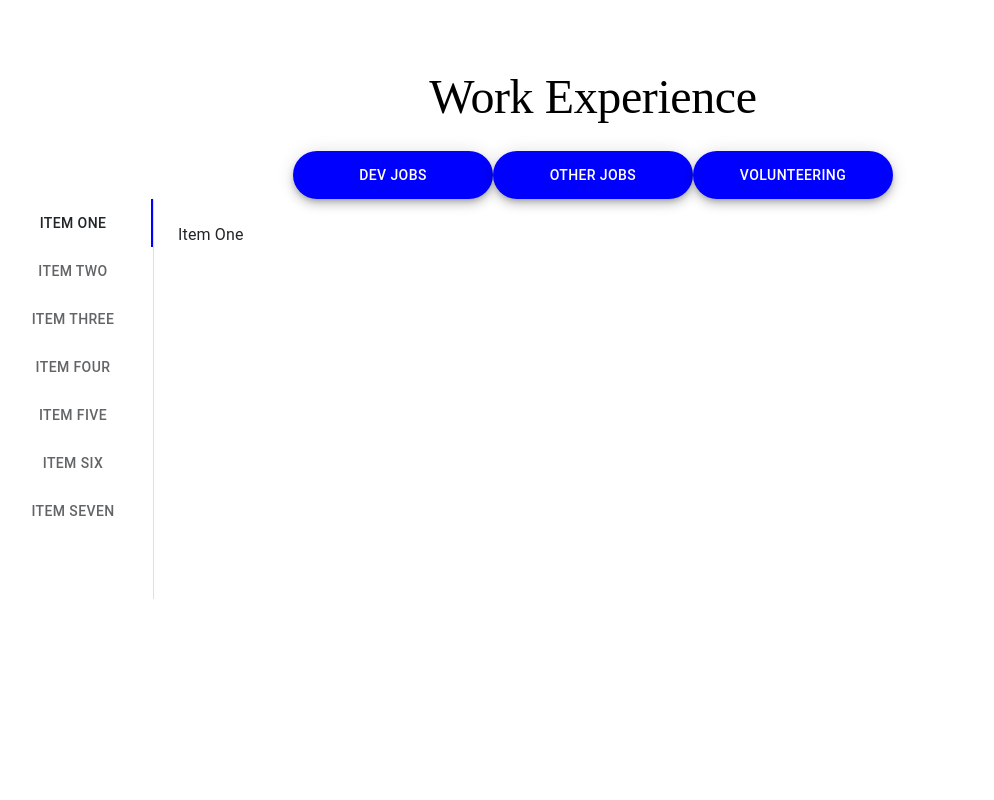
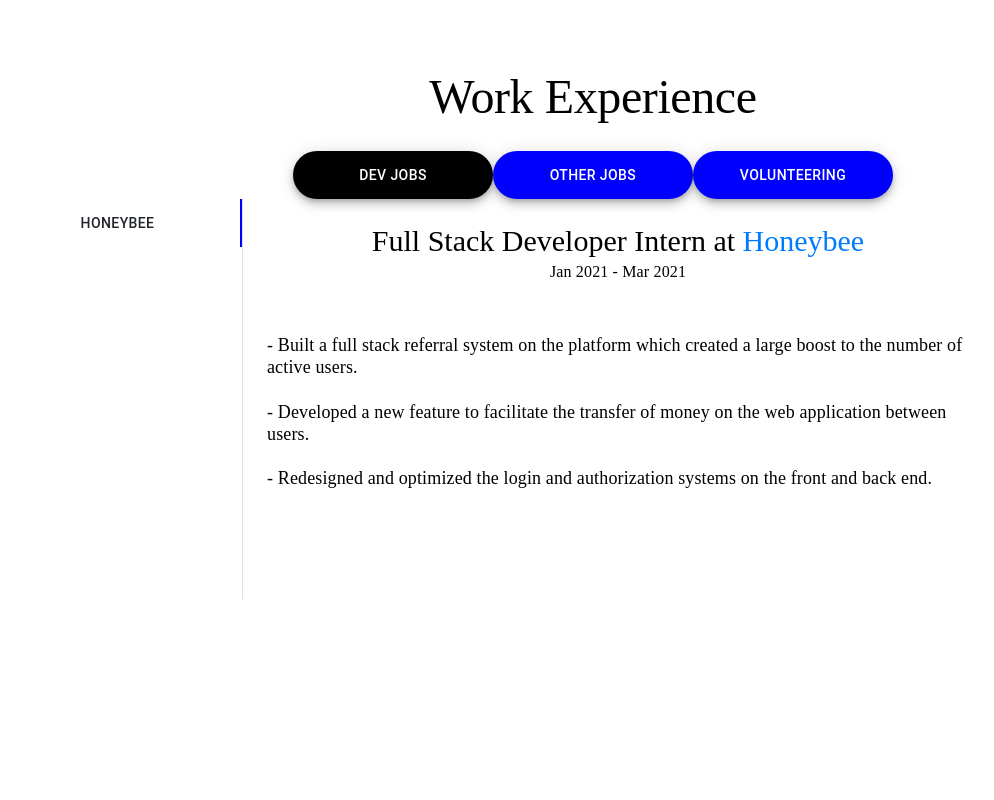
Before and after one commit to WattersIV/portfolio, a React (Create React App) app: page / in a window 1280 px wide. Shown: the part 1160-1960 px from the top of the page, without its empty margins (47-1041 px from the left). Built offline with nearby package versions, Linux system fonts and the light colour scheme.

Commit message:
Add work experience functionality

```diff
--- a/package.json
+++ b/package.json
@@ -15,7 +15,7 @@
     "react": "^17.0.1",
     "react-bootstrap": "^1.4.3",
     "react-dom": "^17.0.1",
-    "react-scripts": "4.0.1",
+    "react-scripts": "^4.0.1",
     "react-scroll": "^1.8.1",
     "typescript": "^4.1.3",
     "web-vitals": "^0.2.4"
--- a/src/componets/ExperienceButton.tsx
+++ b/src/componets/ExperienceButton.tsx
@@ -14,12 +14,18 @@
 
 export default function ExperienceButton (props: any) {
   const classes = useStyles()
-  const { name } = props
+  const { name, setJobType, jobs } = props
   return (
     <div className={classes.buttonWrapper}>
-      <Fab variant='extended' size='large' className={classes.button} color='secondary'>
-        {name}
-      </Fab>
+      {jobs === name ? (
+        <Fab variant='extended' size='large' className={classes.button} color='primary' onClick={setJobType}>
+          {name}
+        </Fab>
+      ) : (
+        <Fab variant='extended' size='large' className={classes.button} color='secondary' onClick={setJobType}>
+          {name}
+        </Fab>
+      )}
     </div>
   )
 }
--- a/src/componets/SelectJob.tsx
+++ b/src/componets/SelectJob.tsx
@@ -4,6 +4,7 @@
 import Tab from '@material-ui/core/Tab';
 import Typography from '@material-ui/core/Typography';
 import Box from '@material-ui/core/Box';
+import { devJobs, otherJobs, volunteering} from '../config'
 
 interface TabPanelProps {
   children?: React.ReactNode;
@@ -50,14 +51,21 @@
   },
   tabs: {
     borderRight: `1px solid ${theme.palette.divider}`,
+    minWidth: '250px',
   },
 }));
 
-export default function VerticalTabs() {
+export default function VerticalTabs({jobs}: any) {
   const classes = useStyles();
   const [value, setValue] = React.useState(0);
+  const jobsToRender = jobs === 'Dev Jobs'
+  ? devJobs
+  : jobs === 'Other Jobs'
+  ? otherJobs
+  : volunteering
 
   const handleChange = (event: React.ChangeEvent<{}>, newValue: number) => {
+    console.log(newValue)
     setValue(newValue);
   };
 
@@ -68,38 +76,45 @@
         variant="scrollable"
         value={value}
         onChange={handleChange}
-        aria-label="Vertical tabs example"
+        aria-label="Companies I've worked for"
         className={classes.tabs}
       >
-        <Tab label="Item One" {...a11yProps(0)} />
-        <Tab label="Item Two" {...a11yProps(1)} />
-        <Tab label="Item Three" {...a11yProps(2)} />
-        <Tab label="Item Four" {...a11yProps(3)} />
-        <Tab label="Item Five" {...a11yProps(4)} />
-        <Tab label="Item Six" {...a11yProps(5)} />
-        <Tab label="Item Seven" {...a11yProps(6)} />
+        {jobsToRender.map((job, index) => {
+          return (
+            <Tab label={job.company} {...a11yProps(index)} />
+          )
+        })}
       </Tabs>
-      <TabPanel value={value} index={0}>
-        Item One
-      </TabPanel>
-      <TabPanel value={value} index={1}>
-        Item Two
-      </TabPanel>
-      <TabPanel value={value} index={2}>
-        Item Three
-      </TabPanel>
-      <TabPanel value={value} index={3}>
-        Item Four
-      </TabPanel>
-      <TabPanel value={value} index={4}>
-        Item Five
-      </TabPanel>
-      <TabPanel value={value} index={5}>
-        Item Six
-      </TabPanel>
-      <TabPanel value={value} index={6}>
-        Item Seven
-      </TabPanel>
+      {jobsToRender.map((job, index) => {
+        return (
+        <TabPanel value={value} index={index}>
+          <Typography color='primary' variant='h3' align='center'>
+            {job.title} at {' '}
+            {job.link ? (
+            <a href={`${job.link}`} target="_blank" rel="noreferrer">
+              {job.company}
+            </a>
+            ) : (
+              job.company
+            )}
+          </Typography>
+          <Typography color='primary' variant='subtitle1' align='center'>
+            {job.start} - {job.end}
+          </Typography>
+          <br />
+          <br />
+          {job.keyPoints.map((point) => {
+            return (
+              <Typography variant='h4' color='primary' align='left'>
+                - {point}
+                <br />
+                <br />
+              </Typography>
+            )
+          })}
+        </TabPanel>
+        )
+      })}
     </div>
   );
 }
--- a/src/componets/WorkExperience.tsx
+++ b/src/componets/WorkExperience.tsx
@@ -5,6 +5,7 @@
 import SelectJob from './SelectJobOld'
 import JobInfo from './JobInfoOld'
 import React, { useState } from 'react'
+import VerticalTabs from './SelectJob'
 
 const useStyles = makeStyles((theme) => ({
   buttonWrapper: {
@@ -29,20 +30,20 @@
 
 export default function WorkExperience () {
   const classes = useStyles()
-
+  const [jobType, setJobType] = useState('Dev Jobs')
   return (
     <div className={classes.workExperienceWrapper} id='experience'>
       <Typography variant='h2' color='primary'>
         Work Experience
       </Typography>
       <div className={classes.buttonWrapper}>
-        <ExperinceButton name='Dev Jobs'/>
-        <ExperinceButton name='Other Jobs'/>
-        <ExperinceButton name='Volunteering'/>
+        <ExperinceButton name='Dev Jobs' setJobType={() => setJobType('Dev Jobs')} jobs={jobType}/>
+        <ExperinceButton name='Other Jobs' setJobType={() => setJobType('Other Jobs')} jobs={jobType}/>
+        <ExperinceButton name='Volunteering' setJobType={() => setJobType('Volunteering')} jobs={jobType}/>
       </div>
       <div className={classes.jobSelector}>
         <div>
-          <SelectJob />
+          <VerticalTabs jobs={jobType}/>
         </div>
       </div>
     </div>
--- a/src/config.ts
+++ b/src/config.ts
@@ -7,6 +7,7 @@
   title: string,
   start: string,
   end: string,
+  link?: string,
   keyPoints: string[],
 }
 
@@ -16,6 +17,7 @@
     title: 'Full Stack Developer Intern',
     start: 'Jan 2021',
     end: 'Mar 2021',
+    link: 'https://www.honeybeehub.io',
     keyPoints: [
       'Built a full stack referral system on the platform which created a large boost to the number of active users.',
       'Developed a new feature to facilitate the transfer of money on the web application between users.',
```
Also changed, not shown: 2 other files (tests, documents, lock files or other folders).
